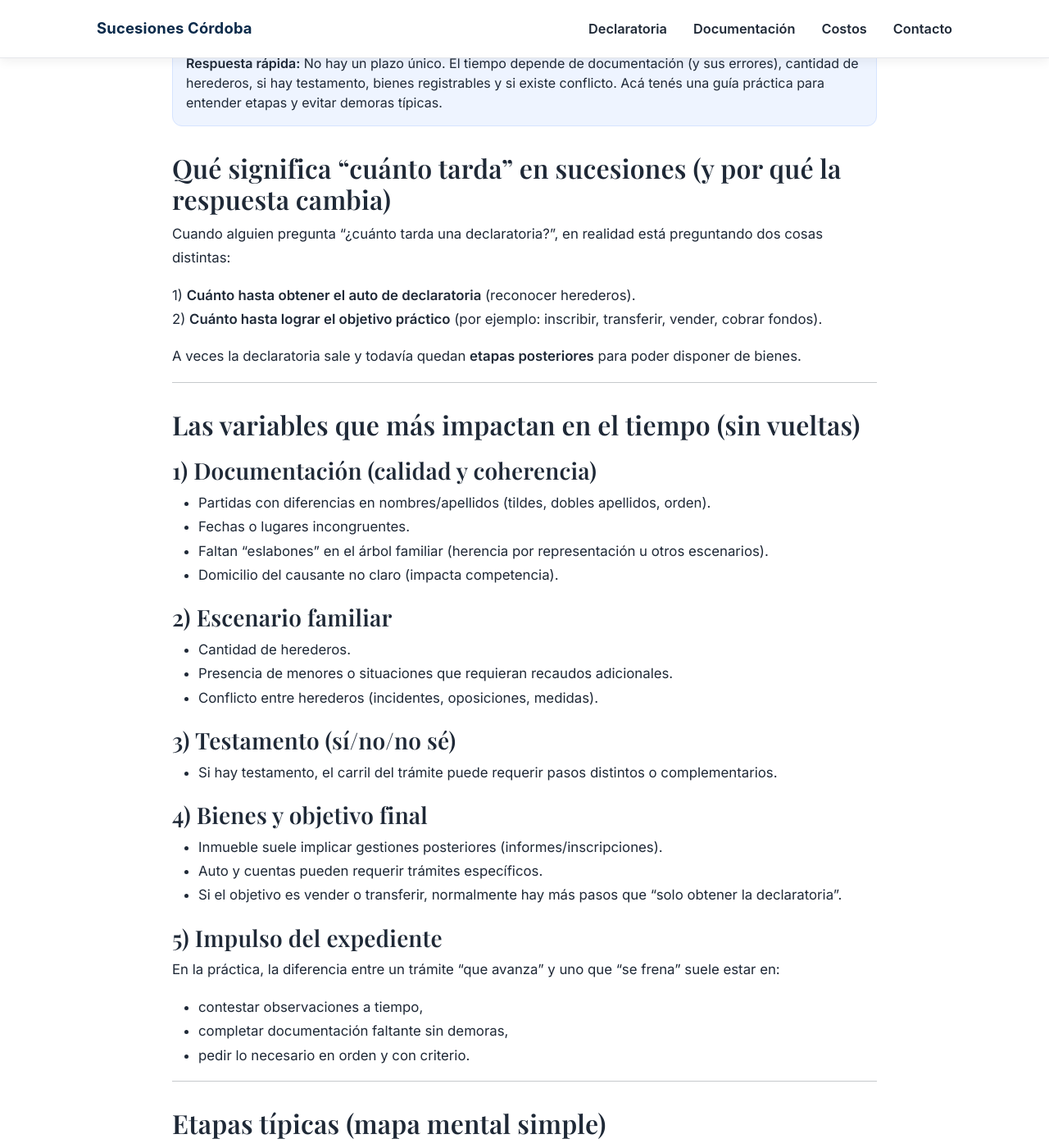
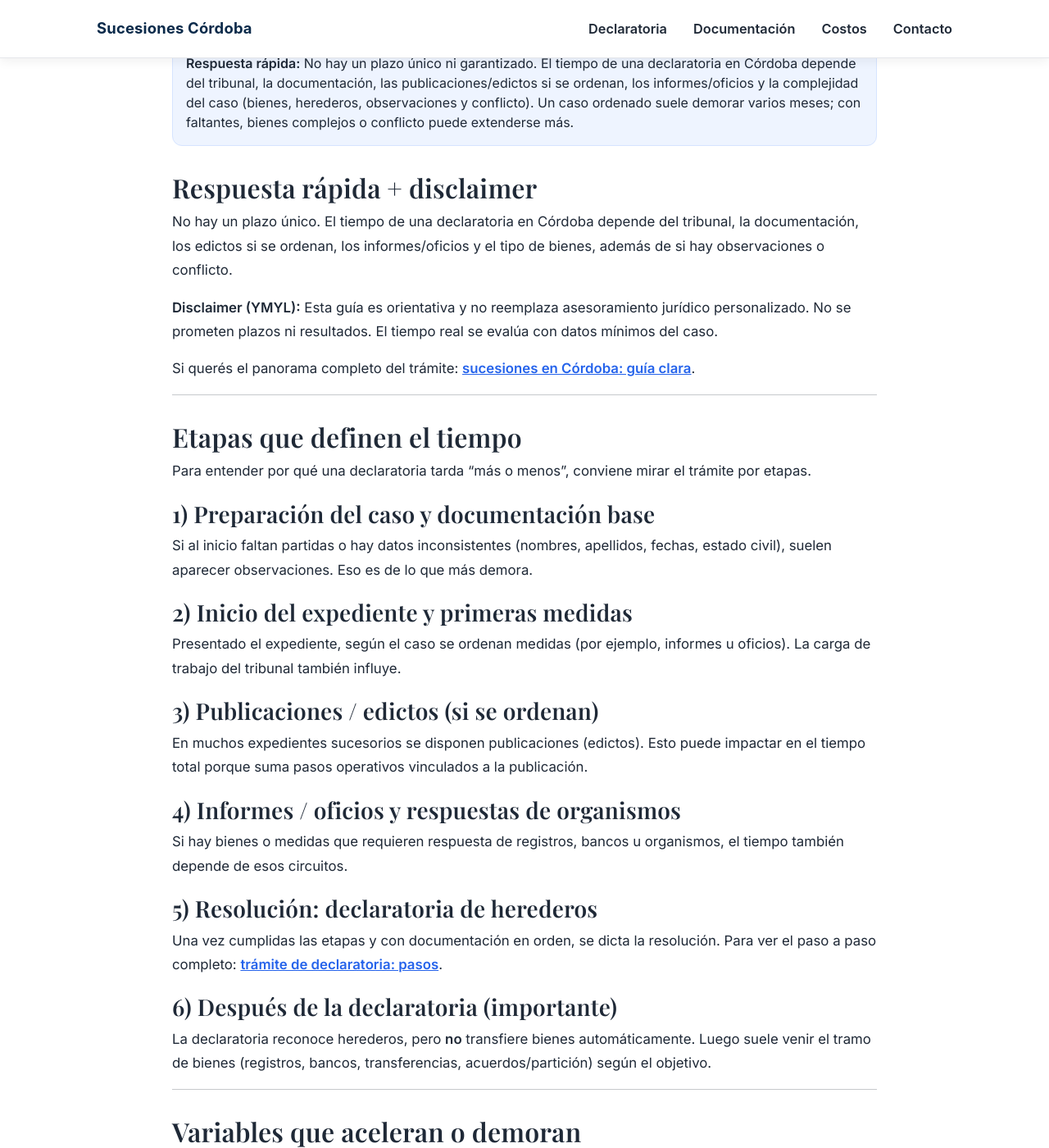
Before and after one commit to Elitedomainsx/sucesionescordoba, a Jekyll site: the page built from cuanto-tarda-declaratoria-cordoba.md, in a window 1280 px wide and 1400 px high, scrolled down 192 px. Shown: the whole window at 82% size. Built offline with Jekyll 4.4.1, drawn with Linux system fonts in a browser that asks for light colours; some of the changed text lies outside the part shown.

Commit message:
Update cuanto-tarda-declaratoria-cordoba.md

```diff
--- a/cuanto-tarda-declaratoria-cordoba.md
+++ b/cuanto-tarda-declaratoria-cordoba.md
@@ -1,123 +1,122 @@
 ---
 layout: article
-title: "Cuánto tarda una declaratoria de herederos en Córdoba"
-h1: "Cuánto tarda una declaratoria de herederos en Córdoba (qué influye y cómo evitar demoras)"
-description: "Tiempos orientativos en sucesiones en Córdoba: de qué dependen, etapas típicas, errores frecuentes y qué podés preparar para que el trámite no se frene."
-quick: "No hay un plazo único. El tiempo depende de documentación (y sus errores), cantidad de herederos, si hay testamento, bienes registrables y si existe conflicto. Acá tenés una guía práctica para entender etapas y evitar demoras típicas."
+title: "Cuánto tarda la declaratoria en Córdoba: tiempos y variables"
+h1: "Cuánto tarda una declaratoria en Córdoba (orientativo)"
+description: "Plazos orientativos según edictos, informes, bienes y tribunal. Capital vs interior. Cómo evitar demoras con un checklist claro."
+quick: "No hay un plazo único ni garantizado. El tiempo de una declaratoria en Córdoba depende del tribunal, la documentación, las publicaciones/edictos si se ordenan, los informes/oficios y la complejidad del caso (bienes, herederos, observaciones y conflicto). Un caso ordenado suele demorar varios meses; con faltantes, bienes complejos o conflicto puede extenderse más."
 faq:
-  - q: "¿Hay un plazo fijo para la declaratoria en Córdoba?"
-    a: "No. El tiempo varía por el caso y por el avance del expediente. Cualquier estimación seria se hace revisando documentación, herederos, bienes y si hay conflicto."
-  - q: "¿Qué suele demorar más?"
-    a: "Lo que más traba son **partidas con datos inconsistentes**, faltantes documentales, dificultad para definir competencia (domicilio del causante), publicaciones/oficios y etapas posteriores si hay bienes registrables."
-  - q: "¿Se puede acelerar?"
-    a: "No existen atajos “mágicos”, pero sí se puede evitar demoras: ordenar documentación, corregir inconsistencias al inicio y responder observaciones/vistas sin dejar pasar tiempo."
-  - q: "¿Cuándo conviene hablar con un abogado?"
-    a: "Idealmente al inicio, para definir competencia, armar el checklist exacto y anticipar el camino posterior (por ejemplo, si el objetivo es inscribir o vender un inmueble)."
-  - q: "¿Influye si es Córdoba Capital o interior?"
-    a: "Puede influir en **dónde** se inicia y en la dinámica del trámite. Lo clave es definir bien el **último domicilio del causante** para evitar idas y vueltas."
-  - q: "¿Qué pasa si aparece un heredero después?"
-    a: "Puede requerir ajustes o presentaciones adicionales y eso puede impactar en tiempos. Por eso conviene armar bien el árbol familiar desde el inicio."
-  - q: "¿Si hay conflicto entre herederos, cambia el tiempo?"
-    a: "Sí. Los incidentes, oposiciones o discusiones suelen alargar el proceso. En esos casos es clave estrategia y prueba desde el comienzo."
-  - q: "¿Puedo iniciar sin tener todos los papeles?"
-    a: "A veces sí, pero si faltan partidas clave o hay inconsistencias, lo habitual es que haya observaciones que demoren. Lo mejor es evaluar qué conviene pedir primero."
+  - q: "¿Cuánto tarda “en meses” una declaratoria?"
+    a: "No hay un número fijo. En general, un caso ordenado y sin conflicto suele demorar varios meses. Si hay edictos, informes complejos, observaciones o conflicto, puede extenderse más."
+  - q: "¿Qué es lo que más demora?"
+    a: "Suele demorar: documentación con inconsistencias (nombres/fechas), herederos desorganizados o no localizados, medidas e informes vinculados a bienes (registros/bancos) y observaciones del tribunal."
+  - q: "¿Los edictos siempre impactan en el tiempo?"
+    a: "Si se ordenan, suelen sumar pasos operativos (publicación y constancias), por lo que pueden influir. Depende del caso y del tribunal."
+  - q: "¿La declaratoria ya me permite vender un inmueble?"
+    a: "Suele ser un paso clave, pero después normalmente vienen trámites registrales y, según el caso, acuerdos entre herederos o etapas posteriores."
+  - q: "Estoy en el interior, ¿puedo avanzar a distancia?"
+    a: "En muchos casos sí, con transparencia sobre pasos presenciales inevitables (firmas/certificaciones o gestiones puntuales), según el caso y el tribunal."
 ---
 
-## Qué significa “cuánto tarda” en sucesiones (y por qué la respuesta cambia)
-Cuando alguien pregunta “¿cuánto tarda una declaratoria?”, en realidad está preguntando dos cosas distintas:
+## Respuesta rápida + disclaimer
+No hay un plazo único. El tiempo de una declaratoria en Córdoba depende del tribunal, la documentación, los edictos si se ordenan, los informes/oficios y el tipo de bienes, además de si hay observaciones o conflicto.
 
-1) **Cuánto hasta obtener el auto de declaratoria** (reconocer herederos).
-2) **Cuánto hasta lograr el objetivo práctico** (por ejemplo: inscribir, transferir, vender, cobrar fondos).
+> **Disclaimer (YMYL):** Esta guía es orientativa y no reemplaza asesoramiento jurídico personalizado. No se prometen plazos ni resultados. El tiempo real se evalúa con datos mínimos del caso.
 
-A veces la declaratoria sale y todavía quedan **etapas posteriores** para poder disponer de bienes.
+Si querés el panorama completo del trámite: **[sucesiones en Córdoba: guía clara](/sucesiones-cordoba/)**.
 
 ---
 
-## Las variables que más impactan en el tiempo (sin vueltas)
-### 1) Documentación (calidad y coherencia)
-- Partidas con diferencias en nombres/apellidos (tildes, dobles apellidos, orden).
-- Fechas o lugares incongruentes.
-- Faltan “eslabones” en el árbol familiar (herencia por representación u otros escenarios).
-- Domicilio del causante no claro (impacta competencia).
+## Etapas que definen el tiempo
+Para entender por qué una declaratoria tarda “más o menos”, conviene mirar el trámite por etapas.
 
-### 2) Escenario familiar
-- Cantidad de herederos.
-- Presencia de menores o situaciones que requieran recaudos adicionales.
-- Conflicto entre herederos (incidentes, oposiciones, medidas).
+### 1) Preparación del caso y documentación base
+Si al inicio faltan partidas o hay datos inconsistentes (nombres, apellidos, fechas, estado civil), suelen aparecer observaciones. Eso es de lo que más demora.
 
-### 3) Testamento (sí/no/no sé)
-- Si hay testamento, el carril del trámite puede requerir pasos distintos o complementarios.
+### 2) Inicio del expediente y primeras medidas
+Presentado el expediente, según el caso se ordenan medidas (por ejemplo, informes u oficios). La carga de trabajo del tribunal también influye.
 
-### 4) Bienes y objetivo final
-- Inmueble suele implicar gestiones posteriores (informes/inscripciones).
-- Auto y cuentas pueden requerir trámites específicos.
-- Si el objetivo es vender o transferir, normalmente hay más pasos que “solo obtener la declaratoria”.
+### 3) Publicaciones / edictos (si se ordenan)
+En muchos expedientes sucesorios se disponen publicaciones (edictos). Esto puede impactar en el tiempo total porque suma pasos operativos vinculados a la publicación.
 
-### 5) Impulso del expediente
-En la práctica, la diferencia entre un trámite “que avanza” y uno que “se frena” suele estar en:
-- contestar observaciones a tiempo,
-- completar documentación faltante sin demoras,
-- pedir lo necesario en orden y con criterio.
+### 4) Informes / oficios y respuestas de organismos
+Si hay bienes o medidas que requieren respuesta de registros, bancos u organismos, el tiempo también depende de esos circuitos.
+
+### 5) Resolución: declaratoria de herederos
+Una vez cumplidas las etapas y con documentación en orden, se dicta la resolución. Para ver el paso a paso completo: **[trámite de declaratoria: pasos](/declaratoria-de-herederos-cordoba/)**.
+
+### 6) Después de la declaratoria (importante)
+La declaratoria reconoce herederos, pero **no** transfiere bienes automáticamente. Luego suele venir el tramo de bienes (registros, bancos, transferencias, acuerdos/partición) según el objetivo.
 
 ---
 
-## Etapas típicas (mapa mental simple)
-### Etapa A — Preparación (antes de iniciar)
-- Definir competencia (Capital/interior) según último domicilio del causante.
-- Armar checklist exacto de partidas y datos.
+## Variables que aceleran o demoran
+- **Documentación completa y coherente:** suele ser el factor que más acelera.
+- **Cantidad de herederos** y si están coordinados / localizables.
+- **Existencia de testamento** o situaciones especiales (herederos fallecidos, menores, etc.).
+- **Bienes:** inmuebles, vehículos, cuentas o bienes en distintas jurisdicciones suelen sumar gestiones.
+- **Observaciones:** inconsistencias en partidas o datos incompletos generan idas y vueltas.
+- **Conflicto:** desacuerdos entre herederos pueden sumar etapas y demoras.
 
-### Etapa B — Inicio del expediente
-- Presentación + documentación base.
-- Correcciones si el tribunal observa datos (mejor resolver rápido).
-
-### Etapa C — Publicidad / oficios / informes (según caso)
-- Publicaciones (cuando corresponda).
-- Oficios e informes a registros u organismos (si aplica).
-
-### Etapa D — Auto de declaratoria
-- Resolución que reconoce herederos.
-
-### Etapa E — Lo posterior (solo si hace falta)
-- Inscripciones / registros / adjudicación / trámites para disponer de bienes.
-
-> Por eso, si tu urgencia es “vender/transferir”, conviene planificar desde el día 1 lo posterior.
+Si querés entender cómo se componen costos (porque tiempos y gestiones suelen ir de la mano): **[honorarios y gastos: cómo se componen](/cuanto-cuesta-sucesion-cordoba/)**.
 
 ---
 
-## Checklist anti-demoras (lo que más ayuda)
-- ☐ Confirmar **último domicilio del causante** (dato clave).
-- ☐ Juntar partidas base y revisar coherencia de nombres/fechas.
-- ☐ Identificar herederos y posibles “eslabones” intermedios.
-- ☐ Determinar si hay testamento (sí/no/no sé) y cómo verificarlo.
-- ☐ Definir objetivo: solo declaratoria vs. disponer de bienes.
-- ☐ Si hay bienes, reunir datos mínimos (inmueble: dirección/matrícula si se tiene; auto: dominio; cuentas: banco sin claves).
+## Documentación que más ayuda a evitar demoras
+Sin pedirte “todo”, hay documentos que suelen destrabar el inicio:
+
+- Acta/partida de defunción.
+- Partidas que acrediten vínculo (nacimiento, matrimonio si corresponde).
+- Datos de herederos (domicilio/contacto).
+- Mapa básico de bienes (aunque falten papeles): dirección de inmueble, dominio de auto, banco/entidad, etc.
+
+Para ordenarlo con checklist completo: **[checklist de documentación](/documentacion-sucesion-cordoba/)**.
 
 ---
 
-## Errores comunes que alargan tiempos
-1) Iniciar sin confirmar competencia (domicilio del causante) → vueltas.
-2) Partidas con errores no detectados → observaciones y demoras.
-3) No planificar lo posterior (bienes) → se obtiene declaratoria pero no se llega al objetivo.
-4) Conflicto familiar subestimado → incidentes que se podían anticipar.
-5) Mandar documentación sensible de entrada por canales inseguros → riesgo innecesario.
+## Córdoba Capital vs interior: qué cambia en la práctica
+El circuito puede variar según tribunal y sede. En la práctica:
+
+- **Córdoba Capital:** existe una organización/mesa/oficina vinculada a procesos sucesorios (suele mencionarse como **OPS**). Lo operativo puede cambiar con el tiempo y según el caso.
+- **Interior:** en términos generales, la tramitación suele radicarse ante juzgados con competencia civil/comercial del distrito correspondiente.
+
+> **Disclaimer:** los detalles se confirman según localidad, domicilio del causante, bienes y tribunal.
+
+Si estás en el interior y querés coordinar a distancia: **[cómo avanzar a distancia (modalidad online)](/declaratoria-de-herederos-online-cordoba/)**.
 
 ---
 
-## Casos típicos (hipotéticos)
-- “Somos dos hermanos, sin conflicto, y hay un inmueble”: suele requerir ordenar documentación + declaratoria + luego pasos registrales según objetivo.
-- “No sé si hay testamento”: antes de suponer, se define cómo verificar esa variable.
-- “Hay conflicto”: tiempos suelen estirarse; conviene estrategia, prueba y cuidado en presentaciones.
+## Cómo evitar demoras (acciones concretas)
+1) **Revisar coherencia de partidas** (nombres/apellidos/fechas) antes de iniciar.
+2) **Armar un mapa de bienes** desde el día 1 (aunque sea incompleto).
+3) **Unificar objetivo entre herederos** (regularizar, vender, adjudicar, cobrar) para no frenar por discusiones tardías.
+4) **Responder rápido observaciones** cuando aparezcan y mantener comunicación ordenada.
+5) **Planificar logística** si hay herederos fuera de Córdoba o en el exterior.
+
+Si querés que revise tu caso y te ordene el camino desde el inicio: **[consulta con abogado/a de sucesiones](/abogado-sucesiones-cordoba/)**.
 
 ---
 
-## ¿Querés una estimación orientativa de tu caso?
-Sin enviar papeles, con estos datos alcanza:
-- Córdoba Capital o interior (qué localidad)
-- Herederos (cuántos y vínculo)
-- Bienes: inmueble / auto / cuentas / otros
-- Testamento: sí / no / no sé
-- Objetivo: solo declaratoria / transferir / vender / regularizar
+## Casos típicos (ejemplos hipotéticos)
+- **Caso ordenado:** herederos directos, documentación coherente, sin conflicto → suele avanzar con menos idas y vueltas.
+- **Caso con varios bienes:** inmueble/auto/cuentas → suele sumar informes y gestiones que impactan en el tiempo.
+- **Caso complejo:** herederos en distintas jurisdicciones, faltantes documentales o conflicto → suele requerir más coordinación y etapas.
 
-👉 Ver también: [Documentación para sucesión en Córdoba](/documentacion-sucesion-cordoba/)
-👉 Costos por etapas: [Cuánto cuesta una sucesión en Córdoba](/cuanto-cuesta-sucesion-cordoba/)
-👉 Guía completa: [Declaratoria de herederos en Córdoba](/declaratoria-de-herederos-cordoba/)
+---
+
+## Preguntas frecuentes + CTA
+### ¿Se puede “acelerar” sin inventar atajos?
+Lo más efectivo suele ser ordenar documentación y el mapa de bienes desde el inicio. Esta guía ayuda: **[qué documentación conviene reunir](/documentacion-sucesion-cordoba/)**.
+
+### Consultá tu caso (evaluación inicial)
+Para una evaluación inicial orientativa, no hace falta que envíes documentación sensible.
+
+👉 **[Hablar por WhatsApp]([WHATSAPP_LINK]?text=Hola%2C%20quiero%20consultar%20por%20una%20sucesi%C3%B3n%2Fdeclaratoria%20en%20C%C3%B3rdoba.%20El%20causante%20falleci%C3%B3%20en%20____%20y%20los%20bienes%20principales%20son%20____.%20Somos%20____%20herederos.%20%C2%BFMe%20orient%C3%A1s%20sobre%20tiempos%20estimados%20y%20qu%C3%A9%20documentaci%C3%B3n%20prioritaria%20reunir%3F)**
+👉 **[Contacto](/contacto/)**
+
+---
+
+## Señales de confianza (completar con tus datos)
+**Abog. [Nombre y Apellido]** – Matrícula: [Nº / Tomo y Folio]
+Atención: Córdoba Capital e interior – modalidad presencial y online.
+Más info: **[Sobre mí](/sobre-mi/)**
+Privacidad: **[política de privacidad](/politica-de-privacidad/)** – Legal: **[Aviso legal](/aviso-legal/)**
```
